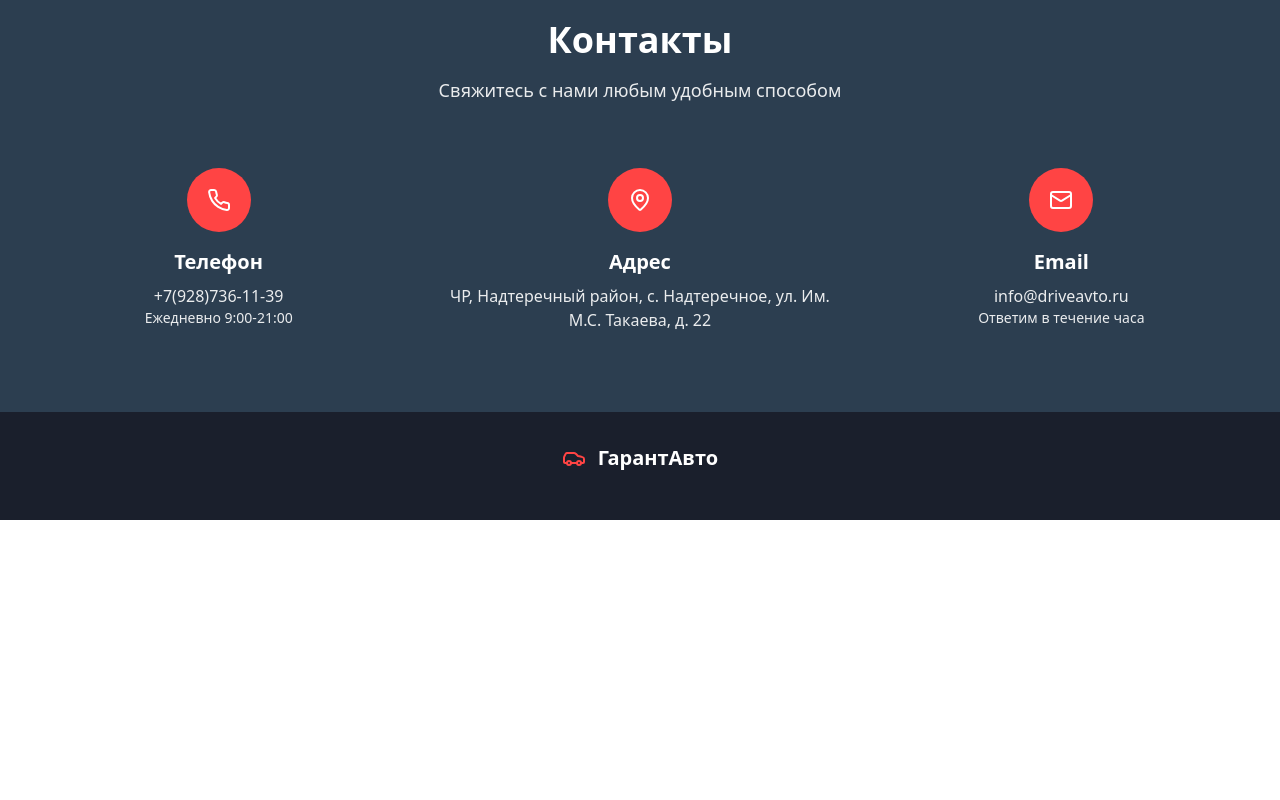
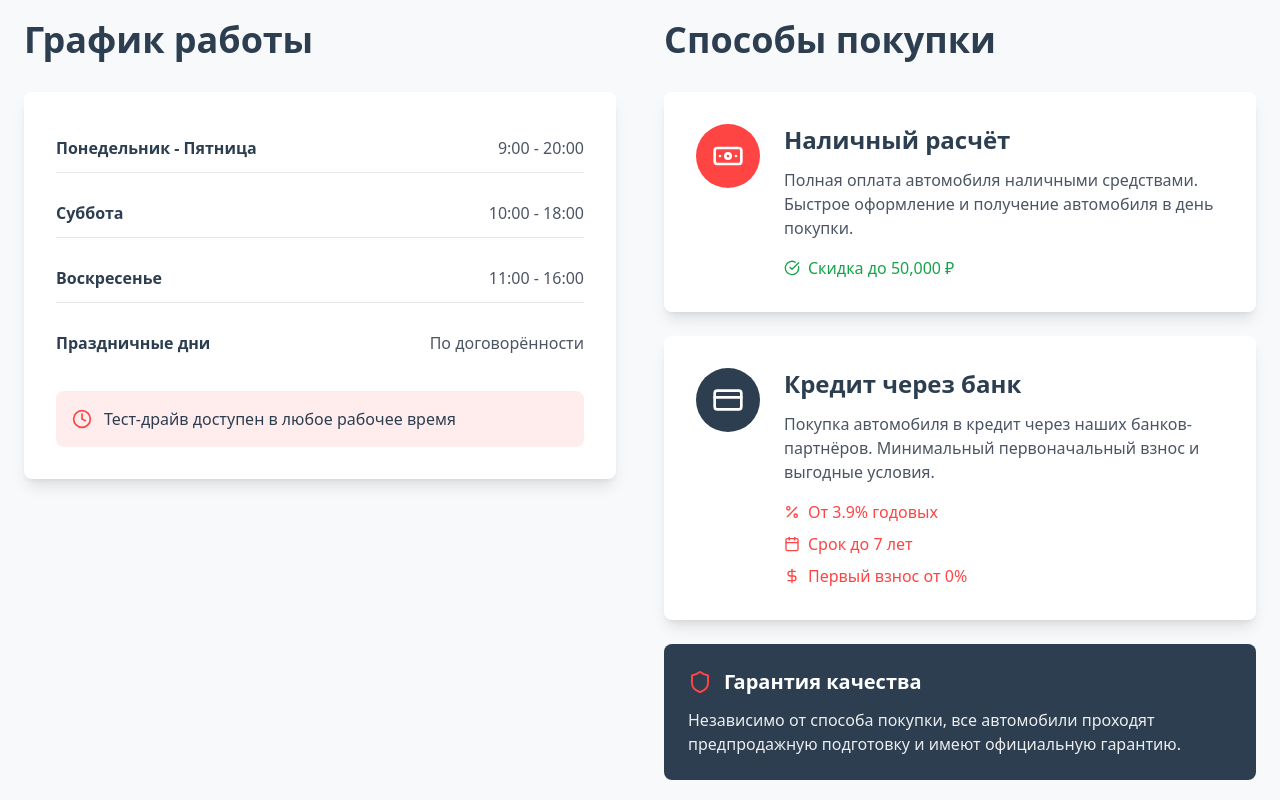
Before and after one commit to info1c8/car-dealership-website-2, a React (Vite) app: page / in a window 1280 px wide. Shown: the part 1780-2580 px from the top of the page. Before the commit the page ends 2300 px from the top, so only its background shows below. Built offline with nearby package versions, Linux system fonts and the light colour scheme.

Commit message:
Добавлен график работы и кредитование

```diff
--- a/src/pages/Index.tsx
+++ b/src/pages/Index.tsx
@@ -132,7 +132,112 @@ const Index = () => {
         </div>
       </section>
 
+      {/* Working Hours & Payment Methods Section */}
+      <section className="py-20 bg-auto-gray">
+        <div className="container mx-auto px-6">
+          <div className="grid lg:grid-cols-2 gap-12">
+            {/* Working Hours */}
+            <div className="animate-fade-in">
+              <h3 className="text-4xl font-bold text-auto-navy mb-8">График работы</h3>
+              <div className="bg-white rounded-lg shadow-lg p-8">
+                <div className="space-y-4">
+                  <div className="flex justify-between items-center py-3 border-b border-gray-200">
+                    <span className="font-semibold text-auto-navy">Понедельник - Пятница</span>
+                    <span className="text-gray-600">9:00 - 20:00</span>
+                  </div>
+                  <div className="flex justify-between items-center py-3 border-b border-gray-200">
+                    <span className="font-semibold text-auto-navy">Суббота</span>
+                    <span className="text-gray-600">10:00 - 18:00</span>
+                  </div>
+                  <div className="flex justify-between items-center py-3 border-b border-gray-200">
+                    <span className="font-semibold text-auto-navy">Воскресенье</span>
+                    <span className="text-gray-600">11:00 - 16:00</span>
+                  </div>
+                  <div className="flex justify-between items-center py-3">
+                    <span className="font-semibold text-auto-navy">Праздничные дни</span>
+                    <span className="text-gray-600">По договорённости</span>
+                  </div>
+                </div>
 
+                <div className="mt-6 p-4 bg-auto-red bg-opacity-10 rounded-lg">
+                  <div className="flex items-center">
+                    <Icon name="Clock" size={20} className="text-auto-red mr-3" />
+                    <p className="text-auto-navy font-medium">
+                      Тест-драйв доступен в любое рабочее время
+                    </p>
+                  </div>
+                </div>
+              </div>
+            </div>
+
+            {/* Payment Methods */}
+            <div className="animate-scale-in">
+              <h3 className="text-4xl font-bold text-auto-navy mb-8">Способы покупки</h3>
+              <div className="space-y-6">
+                <Card className="shadow-lg border-0">
+                  <CardContent className="p-8">
+                    <div className="flex items-start">
+                      <div className="bg-auto-red rounded-full p-4 mr-6">
+                        <Icon name="Banknote" size={32} className="text-white" />
+                      </div>
+                      <div>
+                        <h4 className="text-2xl font-bold text-auto-navy mb-3">Наличный расчёт</h4>
+                        <p className="text-gray-600 mb-4">
+                          Полная оплата автомобиля наличными средствами. Быстрое оформление и получение автомобиля в день покупки.
+                        </p>
+                        <div className="flex items-center text-green-600">
+                          <Icon name="CheckCircle" size={16} className="mr-2" />
+                          <span className="font-medium">Скидка до 50,000 ₽</span>
+                        </div>
+                      </div>
+                    </div>
+                  </CardContent>
+                </Card>
+
+                <Card className="shadow-lg border-0">
+                  <CardContent className="p-8">
+                    <div className="flex items-start">
+                      <div className="bg-auto-navy rounded-full p-4 mr-6">
+                        <Icon name="CreditCard" size={32} className="text-white" />
+                      </div>
+                      <div>
+                        <h4 className="text-2xl font-bold text-auto-navy mb-3">Кредит через банк</h4>
+                        <p className="text-gray-600 mb-4">
+                          Покупка автомобиля в кредит через наших банков-партнёров. Минимальный первоначальный взнос и выгодные условия.
+                        </p>
+                        <div className="space-y-2">
+                          <div className="flex items-center text-auto-red">
+                            <Icon name="Percent" size={16} className="mr-2" />
+                            <span className="font-medium">От 3.9% годовых</span>
+                          </div>
+                          <div className="flex items-center text-auto-red">
+                            <Icon name="Calendar" size={16} className="mr-2" />
+                            <span className="font-medium">Срок до 7 лет</span>
+                          </div>
+                          <div className="flex items-center text-auto-red">
+                            <Icon name="DollarSign" size={16} className="mr-2" />
+                            <span className="font-medium">Первый взнос от 0%</span>
+                          </div>
+                        </div>
+                      </div>
+                    </div>
+                  </CardContent>
+                </Card>
+
+                <div className="bg-auto-navy rounded-lg p-6 text-white">
+                  <div className="flex items-center mb-3">
+                    <Icon name="Shield" size={24} className="text-auto-red mr-3" />
+                    <h4 className="text-xl font-bold">Гарантия качества</h4>
+                  </div>
+                  <p className="opacity-90">
+                    Независимо от способа покупки, все автомобили проходят предпродажную подготовку и имеют официальную гарантию.
+                  </p>
+                </div>
+              </div>
+            </div>
+          </div>
+        </div>
+      </section>
 
       {/* Contacts Section */}
       <section id="contacts" className="py-20 bg-auto-navy text-white">
```
